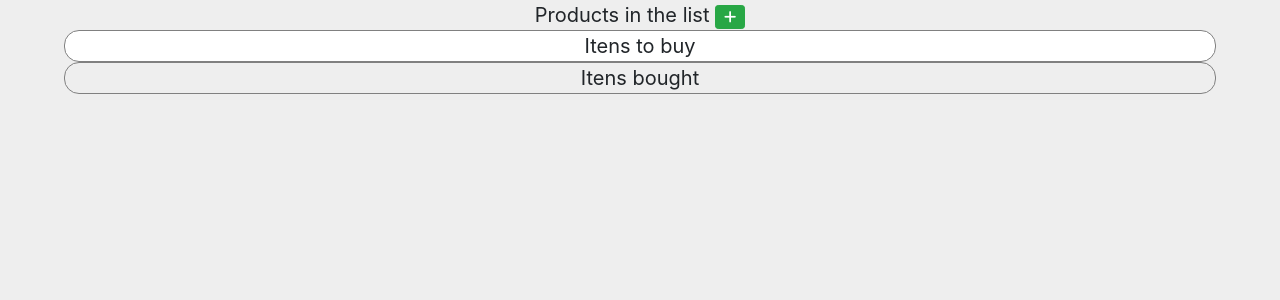
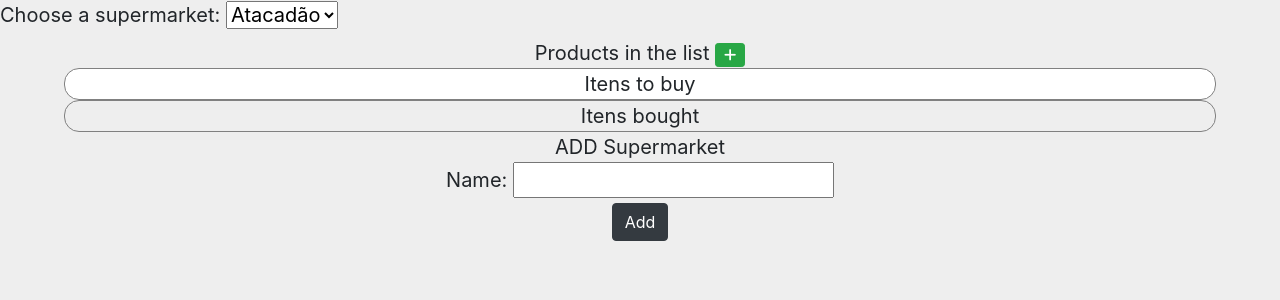
Before and after one commit to gustavofsan/Supermarket-Buy-List, a Django app: page / in a window 1280 px wide. Shown: the top 300 px of the page. Run offline with Django 4.2, Linux system fonts and the light colour scheme; data comes from the database, SQL or seed files in the repository; both versions use the stored data as it was after the commit; some libraries are stand-ins or nearby versions.

Commit message:
Inserted supermarket model and insertion

```diff
--- a/list/urls.py
+++ b/list/urls.py
@@ -11,4 +11,6 @@ urlpatterns = [
     path('buy_prod/<str:pk>/', views.buy_prod, name='buy_prod'),
     path('add_prod/', views.add_prod, name='add_prod'),
     path('request_all_itens/', views.request_all_itens, name='request_all_itens'),
+
+    path('add_sup/', views.add_sup, name='add_sup'),
 ]
--- a/list/views.py
+++ b/list/views.py
@@ -2,7 +2,7 @@ from math import prod
 from django.shortcuts import render, redirect
 from django.http import HttpResponse, JsonResponse
 
-from .models import Product
+from .models import Product, Supermarket
 
 
 from django.contrib.auth.models import User, Group
@@ -12,12 +12,9 @@ from .serializers import UserSerializer, GroupSerializer
 
 
 def index(request):
-    products = None
-    #products = Product.objects.all
-
-    false_and_true = {False, True}
-    context = {'products':products,
-                'false_and_true':false_and_true,
+    supermarkets = Supermarket.objects.all
+    context = {
+        'supermarkets':supermarkets
     }
     return render(request, 'index.html', context)
 
@@ -87,6 +84,20 @@ def buy_prod(request, pk):
     return HttpResponse("Failed!")
 
 
+def add_sup(request):
+    if request.method == 'POST':
+        newSup = Supermarket(
+            name = request.POST['name'],
+        )
+        newSup.save()
+        data = {
+            "id": newSup.id,
+        }
+        return JsonResponse(data)
+        #return HttpResponse("Success!")
+    return HttpResponse("Failed!")
+
+
 class UserViewSet(viewsets.ModelViewSet):
     """
     API endpoint that allows users to be viewed or edited.
--- a/templates/index.html
+++ b/templates/index.html
@@ -69,6 +69,13 @@
 
 </head>
 <body>
+  <label for="supermarket">Choose a supermarket:</label>
+  <select name="supermarkets" id="supermarketChoose">
+    {% for sup in supermarkets%}
+      <option value="{{sup}}">{{sup}}</option>
+      {{sup}} <BR>
+    {% endfor %}
+  </select>
   <div class="List">
     <div class="ListHeader">
       Products in the list <button class="btn btn-success btn-sm" data-toggle="modal" data-target="#exampleModal" onclick="saveAdd()"><i class="fa fa-plus"></i></button>
@@ -97,15 +104,39 @@
             <label for="name">Fileira: </label>
         <input id="place" type="text" name="place"><BR>
             <button type="submit" id="AddEditbtn" class="insert btn btn-dark">Add</button>
-        </form>
       </div>
     </div>
   </div>
+</div>
+ADD Supermarket
+<div class="add-supermarket">
+  <label for="sup-name">Name: </label>
+  <input id="sup-name" type="text" name="sup-name"><BR>
+      <button type="submit" id="AddEditbtn" class="btn btn-dark" onclick="addSupermarket()">Add</button>
 </div>
 
 </body>
 
 <script>
+
+  function addSupermarket(){
+    $sup_name = $('#sup-name').val();
+    alert($sup_name);
+    $.ajax({
+      url: "/add_sup/",
+      method: "POST",
+      data: {
+        name: $sup_name
+      },
+      headers: {
+        "X-CSRFToken": "{{csrf_token}}"
+      },
+      success: function(data) {
+
+      }
+
+  })
+}
 
   $(document).ready(function() {
       // carregar os dados via ajax - request_all_itens
@@ -304,6 +335,7 @@ $(function() { // falta corrigir o edit
 })
 
 
+
 // ordenação - acima 10 está sendo considerado abaixo de 2. Ele considera por digito.
 // Colocar uma devolutiva - item inserido com sucesso - item comprado com sucesso - item inserido na lista de compras - item excluido com sucesso
 // Tem certeza que gostaria de excluir?
```
Also changed, not shown: db.sqlite3, list/migrations/0003_supermarket_alter_product_options_supermarketrow.py (added).
